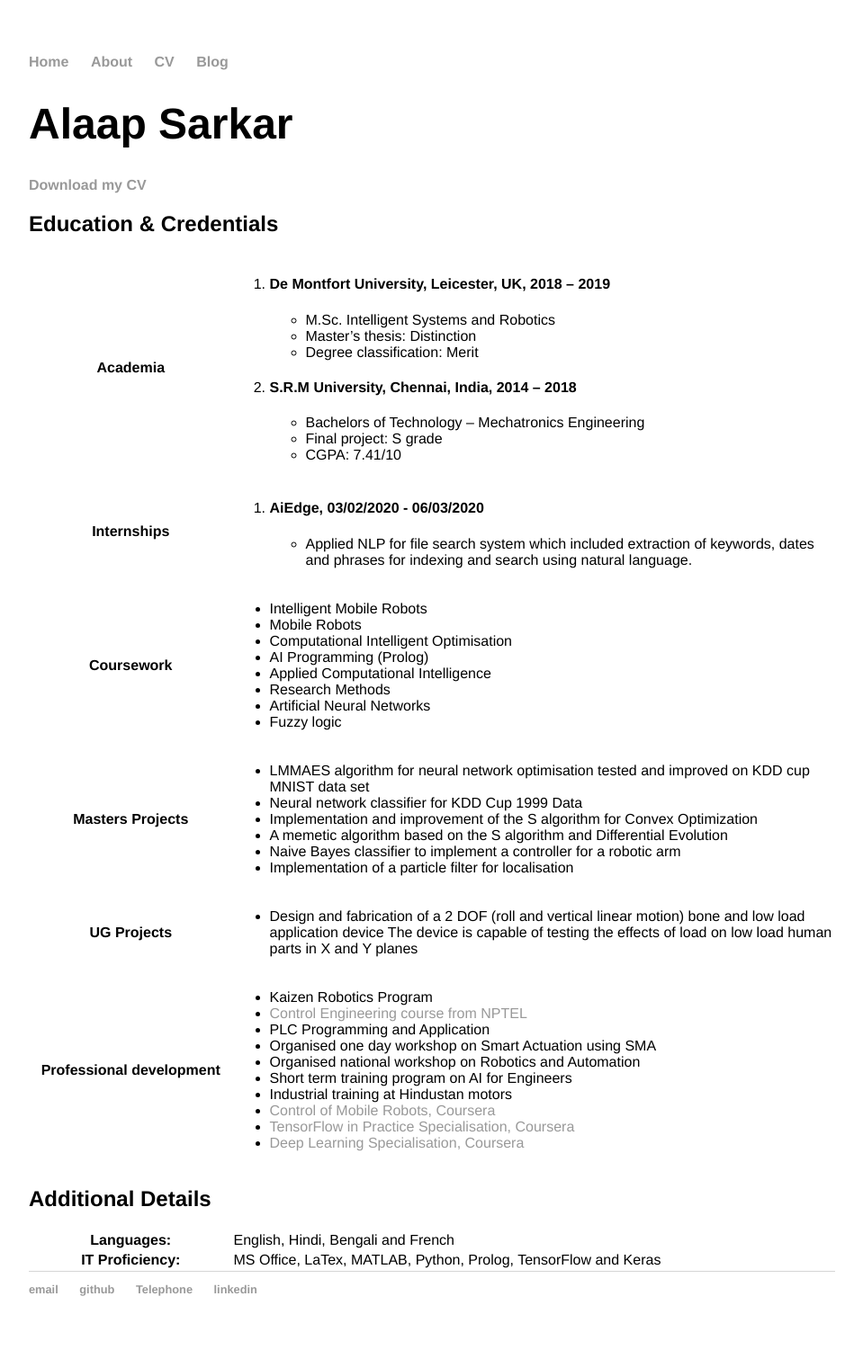
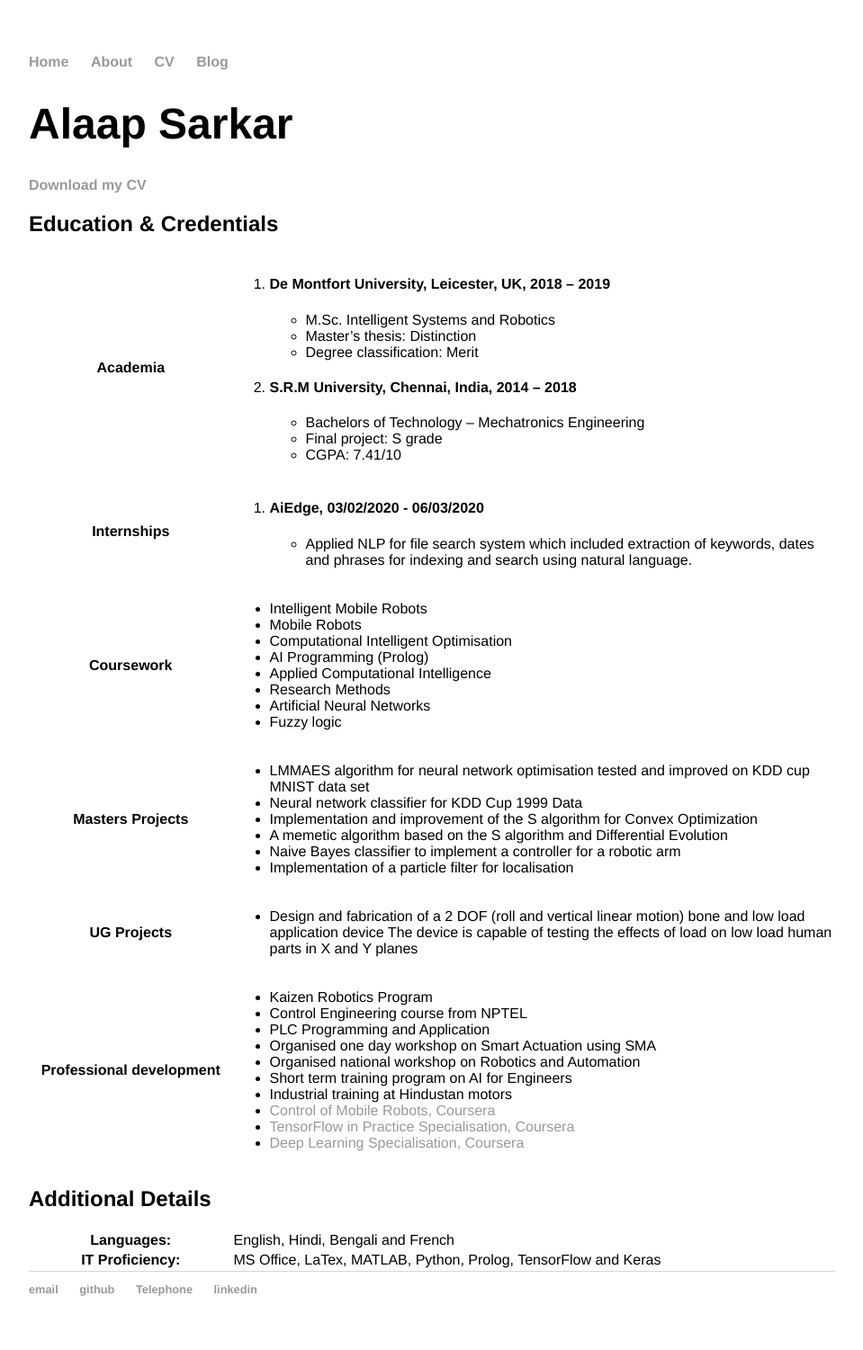
Before and after one commit to AlaapSarkar/AlaapSarkar.github.io, a Jekyll site: the page built from cv/index.html, in a window 1280 px wide. Shown: the whole page at 90% size, without its empty margins (160-1119 px from the left). Built offline with Jekyll 4.4.1, drawn with Linux system fonts in a browser that asks for light colours.

Commit message:
Update index.html

```diff
--- a/cv/index.html
+++ b/cv/index.html
@@ -83,7 +83,7 @@
       <td>
         <ul>
           <li>Kaizen Robotics Program</li>
-          <li><a href="https://nptel.ac.in/content/noc/NOC17/SEM2/Ecertificates/108/noc17-ee12/Course/NPTEL17EE12S2231173171019909.jpg">
+          <li><a href="https://nptel.ac.in/content/noc/NOC17/SEM2/Ecertificates/108/noc17-ee12/Course/NPTEL17EE12S2231173171019909.jpg" style="color:#000000">
             Control Engineering course from NPTEL</a></li>
           <li>PLC Programming and Application</li>
           <li>Organised one day workshop on Smart Actuation using SMA</li>
```
